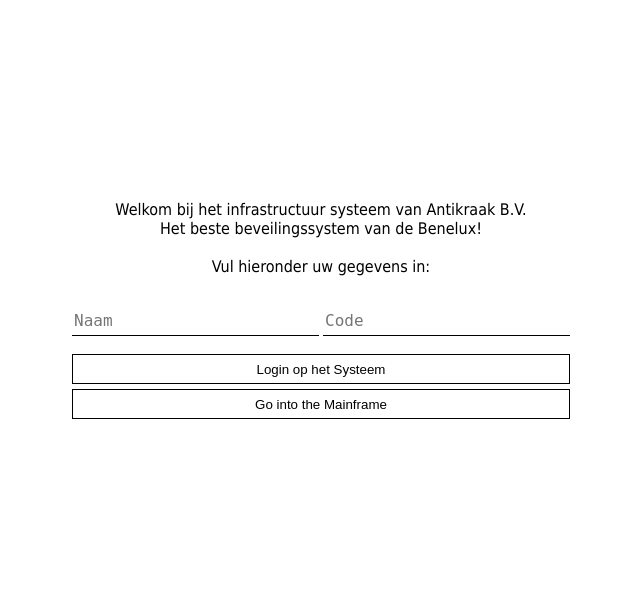
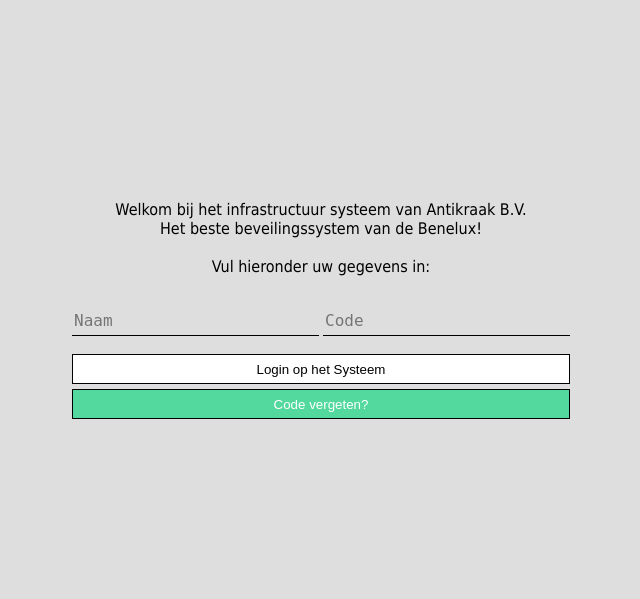
Before and after one commit to Jeroenyouknow/HackSpel, a PHP site: page / in a window 1280 px wide. Shown: the top 599 px of the page, without its empty margins (319-959 px from the left). Run offline with PHP 8.4, Linux system fonts and the light colour scheme.

Commit message:
knop veranderd

```diff
--- a/css/main.css
+++ b/css/main.css
@@ -1,5 +1,9 @@
 *{
     margin: 0;
+}
+
+body{
+    background-color: #DEDEDE;
 }
 
 #Wrapper{
@@ -27,7 +31,7 @@
     border-bottom: 1px solid black;
     outline: none;
     font-size: 16px;
-    background-color: white;
+    background-color: transparent;
 }
 
 .Button{
@@ -52,6 +56,16 @@
     top: 1px;
 }
 
+.Button.Mainframe{
+    background-color: #53D99E;
+    color: white;
+    transition: background-color .5s, border-radius .5s;
+}
+
+.Button.Mainframe:hover{
+    background-color: black;
+}
+
 button, input[type="submit"]{
     outline: none;
 }
--- a/index.php
+++ b/index.php
@@ -29,7 +29,7 @@
            <input type="submit" value="Login op het Systeem" class="Button">
         </form>
 
-        <button class="Button" onclick="toMainframe();">Go into the Mainframe</button>
+        <button class="Button Mainframe" onclick="toMainframe();">Code vergeten?</button>
         <script src="js/main.js"></script>
         <script>console.log(code)</script>
     </div>
--- a/mainframe/style.css
+++ b/mainframe/style.css
@@ -63,6 +63,7 @@ h3{
 #backToLogin{
     font-size: 18px;
     margin-top: 50px;
+    background-color: black;
 }
 
 input[type=text]{
```
